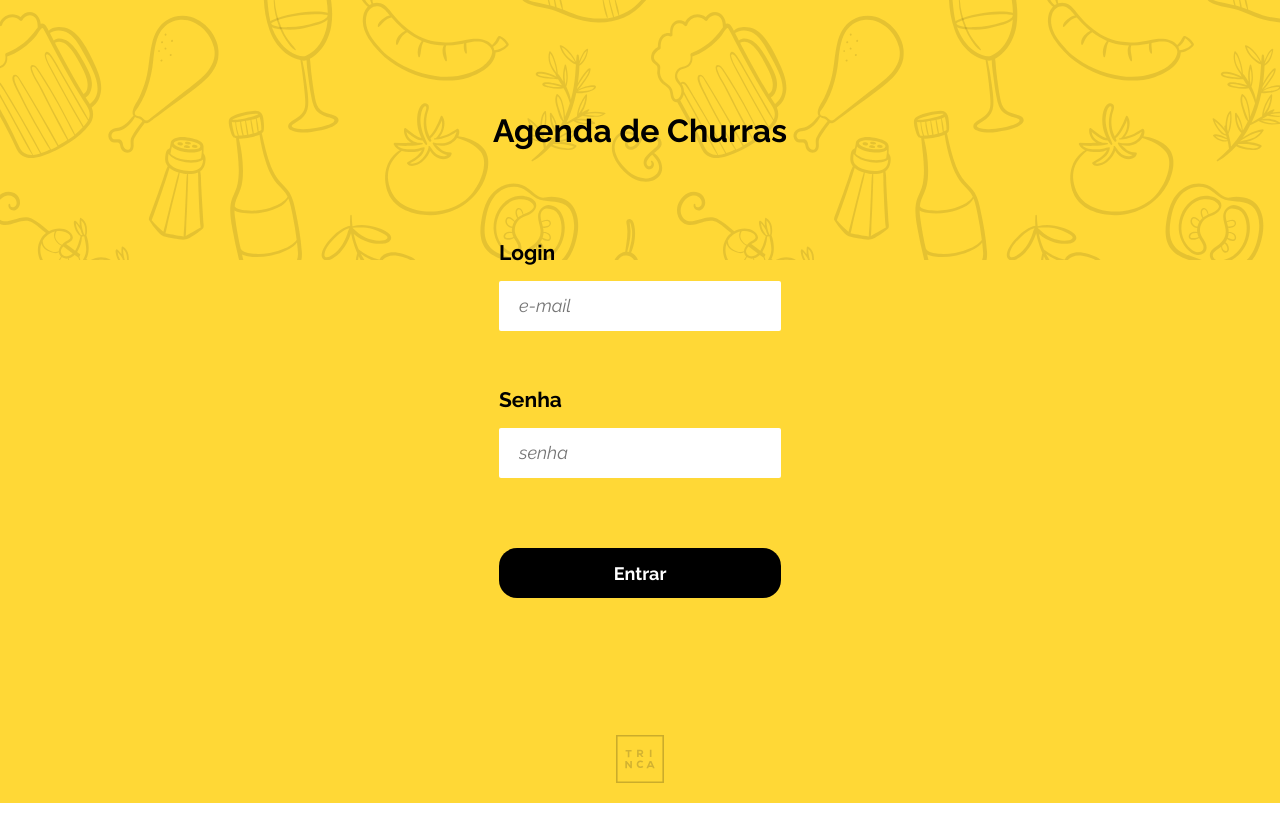
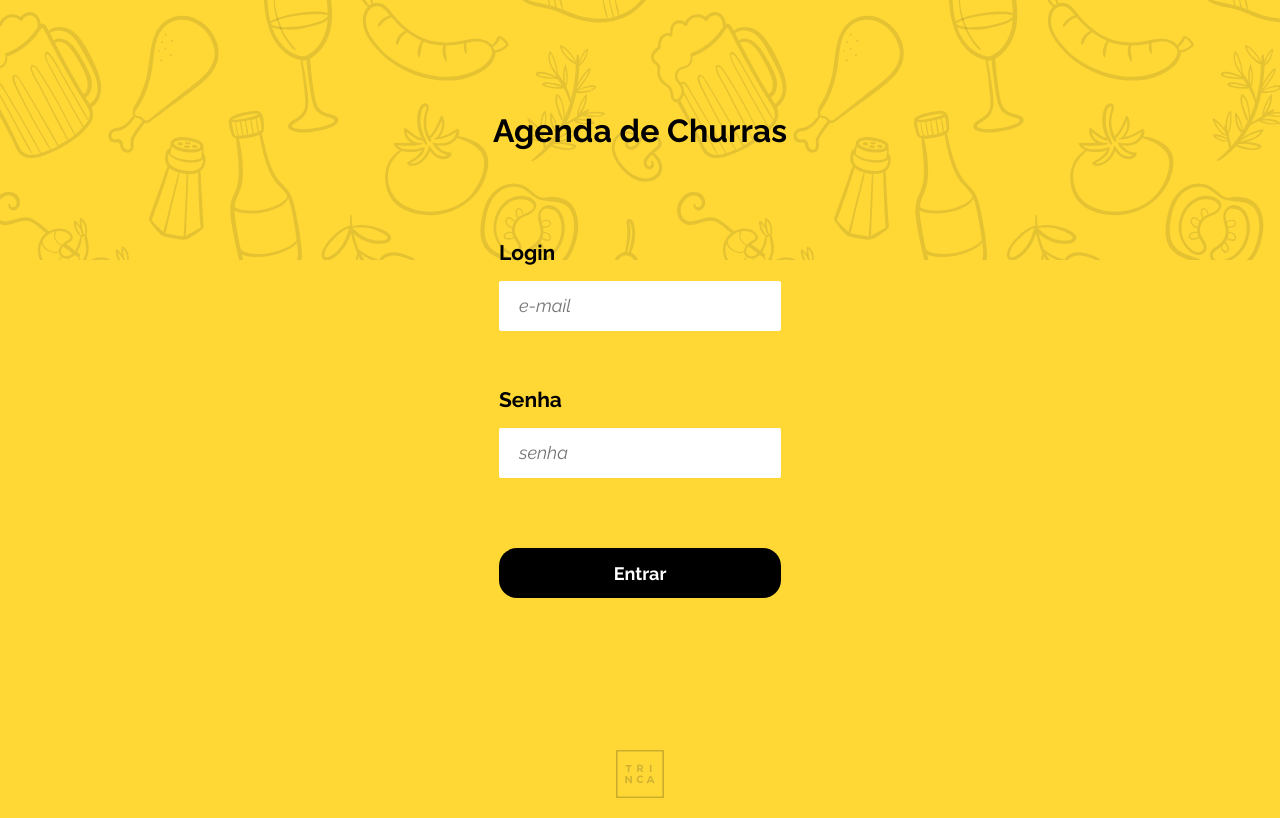
Before and after one commit to rodrigovellinho/ChurrasTrinca, a React (Create React App) app: page / in a window 1280 px wide. Built offline with nearby package versions, Linux system fonts and the light colour scheme; a web font is replaced by a local one.

Commit message:
Ajustes logo Login

```diff
--- a/src/pages/Login/styles.ts
+++ b/src/pages/Login/styles.ts
@@ -7,7 +7,7 @@ export const LoginContainer = styled.div`
   flex-direction: column;
   align-items: center;
   width: 100%;
-  height: calc(100vh - 345px);
+  height: calc(100vh - 330px);
 `;
 
 export const LoginBox = styled.div`
```
